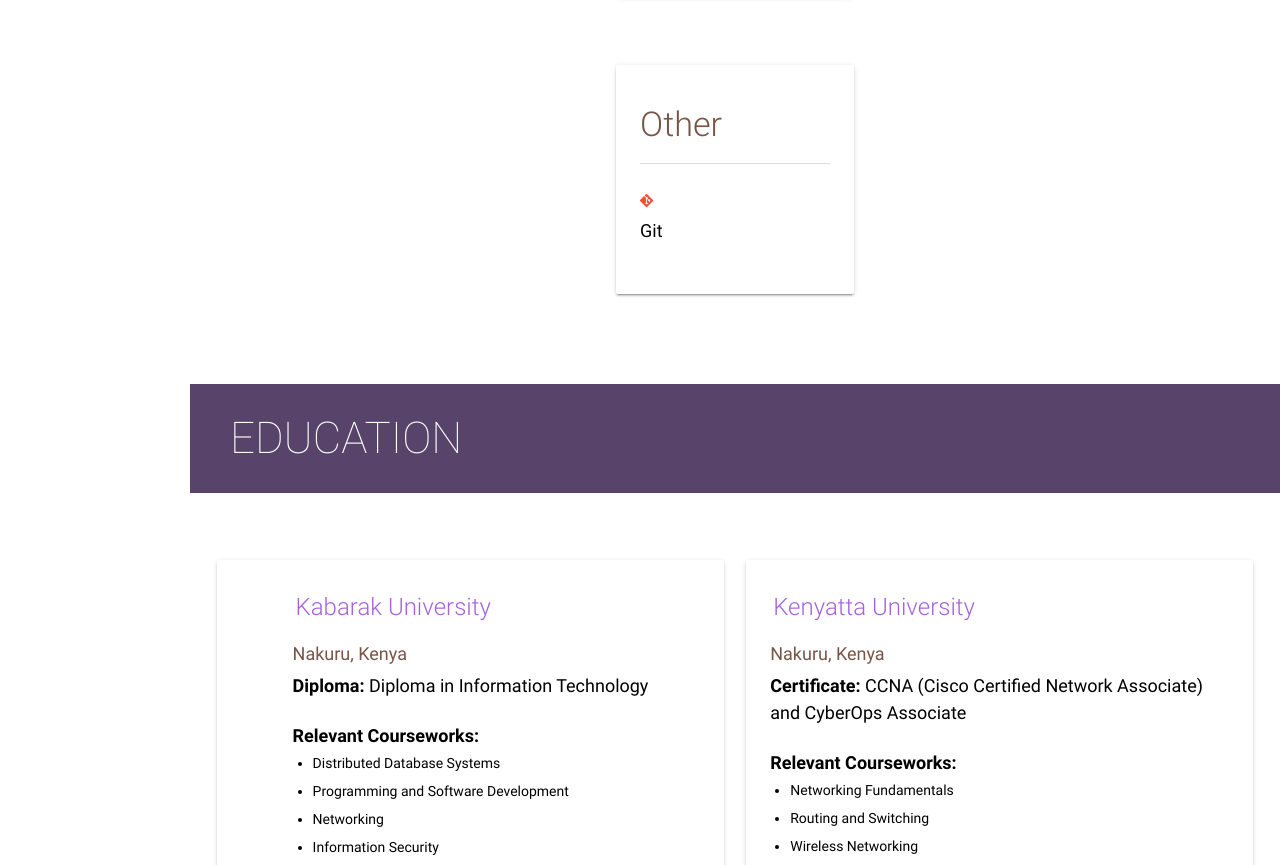
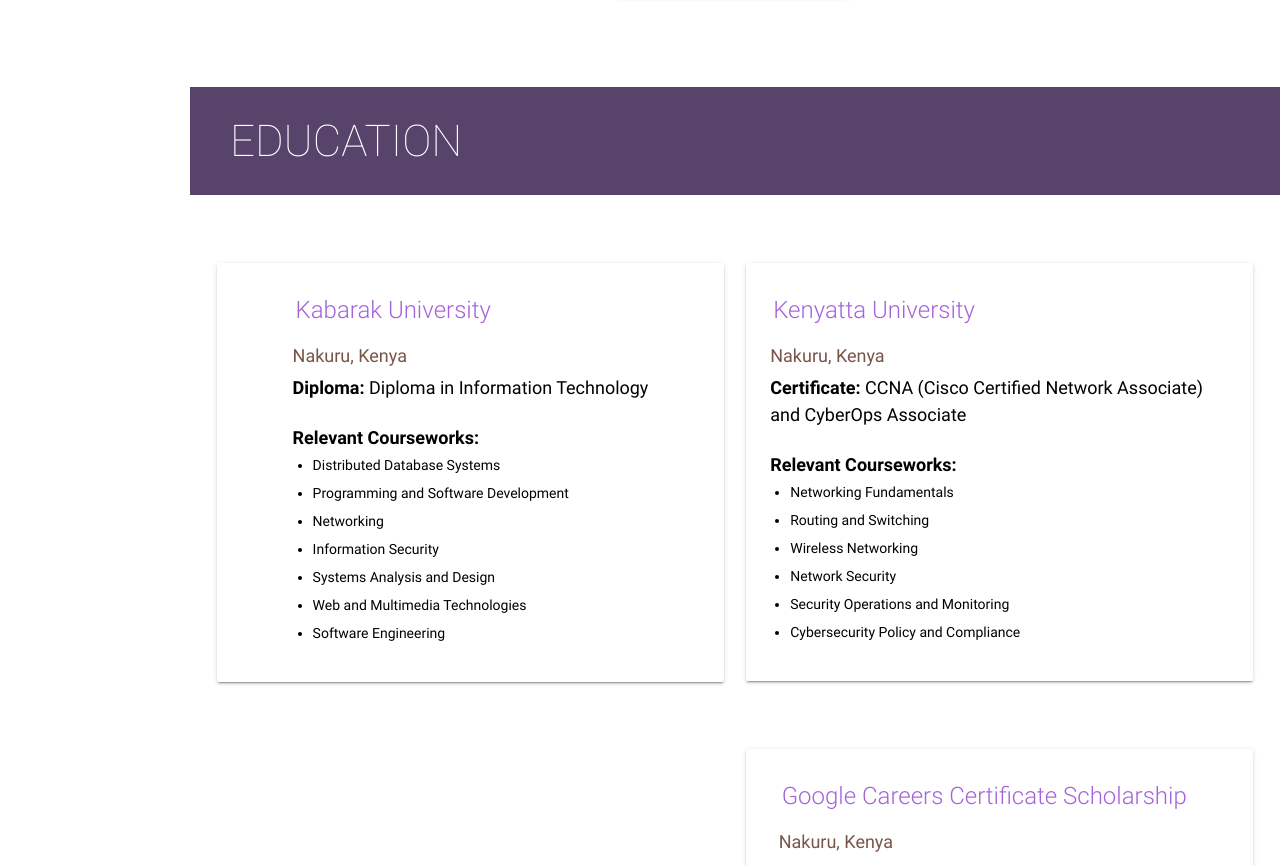
Before and after one commit to yrgrl/my-personal-portfolio, a plain HTML site: page morine portfolio/index.html in a window 1280 px wide. Shown: the part 3611-4476 px from the top of the page. Drawn offline with nearby package versions, Linux system fonts and the light colour scheme.

Commit message:
Update index.html

```diff
--- a/morine portfolio/index.html
+++ b/morine portfolio/index.html
@@ -331,18 +331,6 @@
             </div>
           </div>
         </div>
-
-        <!-- Other -->
-        <div class="card">
-          <div class="card-content">
-            <h4 class="brown-text light">Other</h4>
-            <div class="row text-center">
-
-
-              <div class="col s4 m2">
-                <img alt="" src="/assets/img/git.png" class="responsive-img" />Git
-              </div>
-            </div>
           </div>
         </div>
 
```
